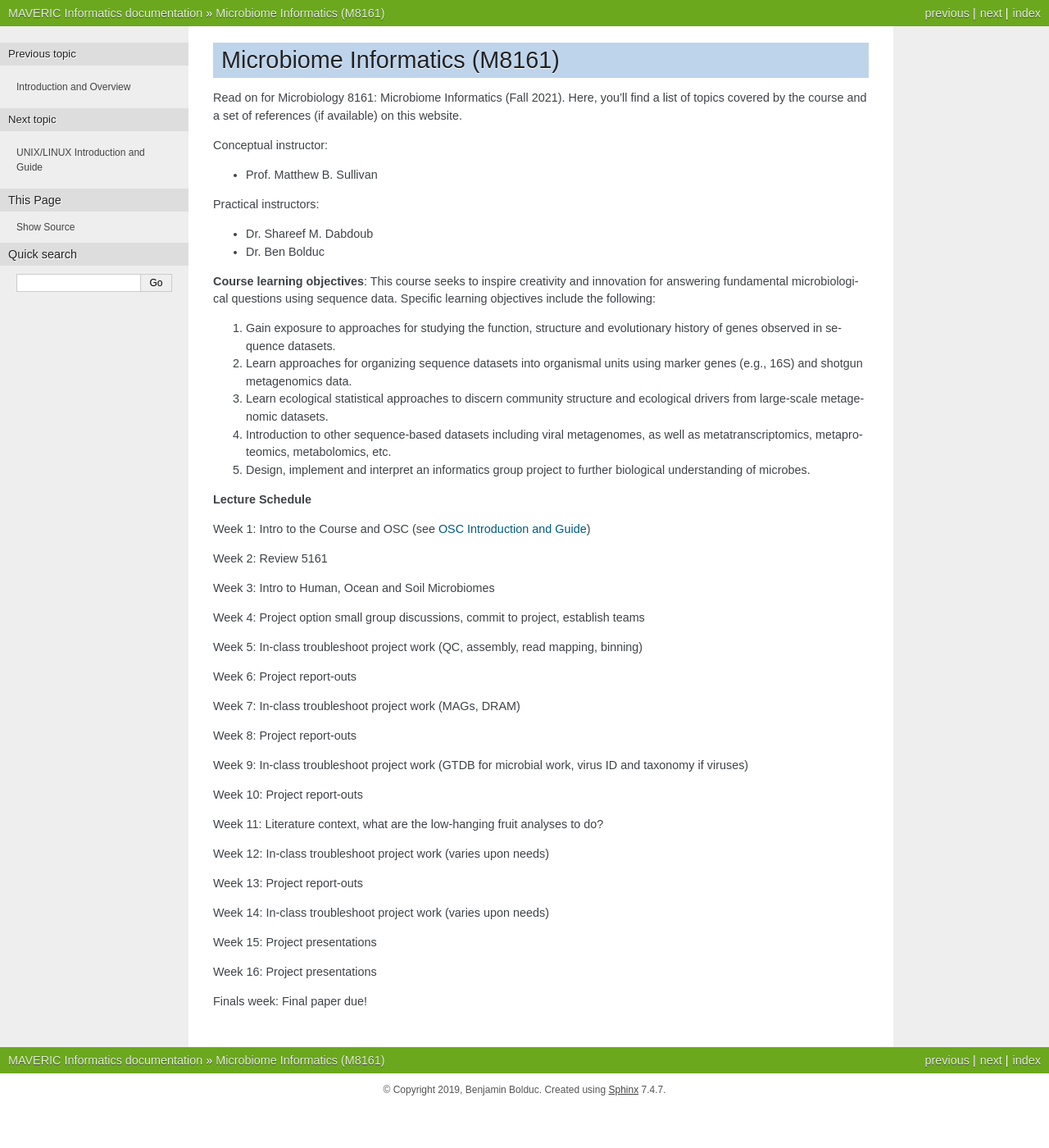
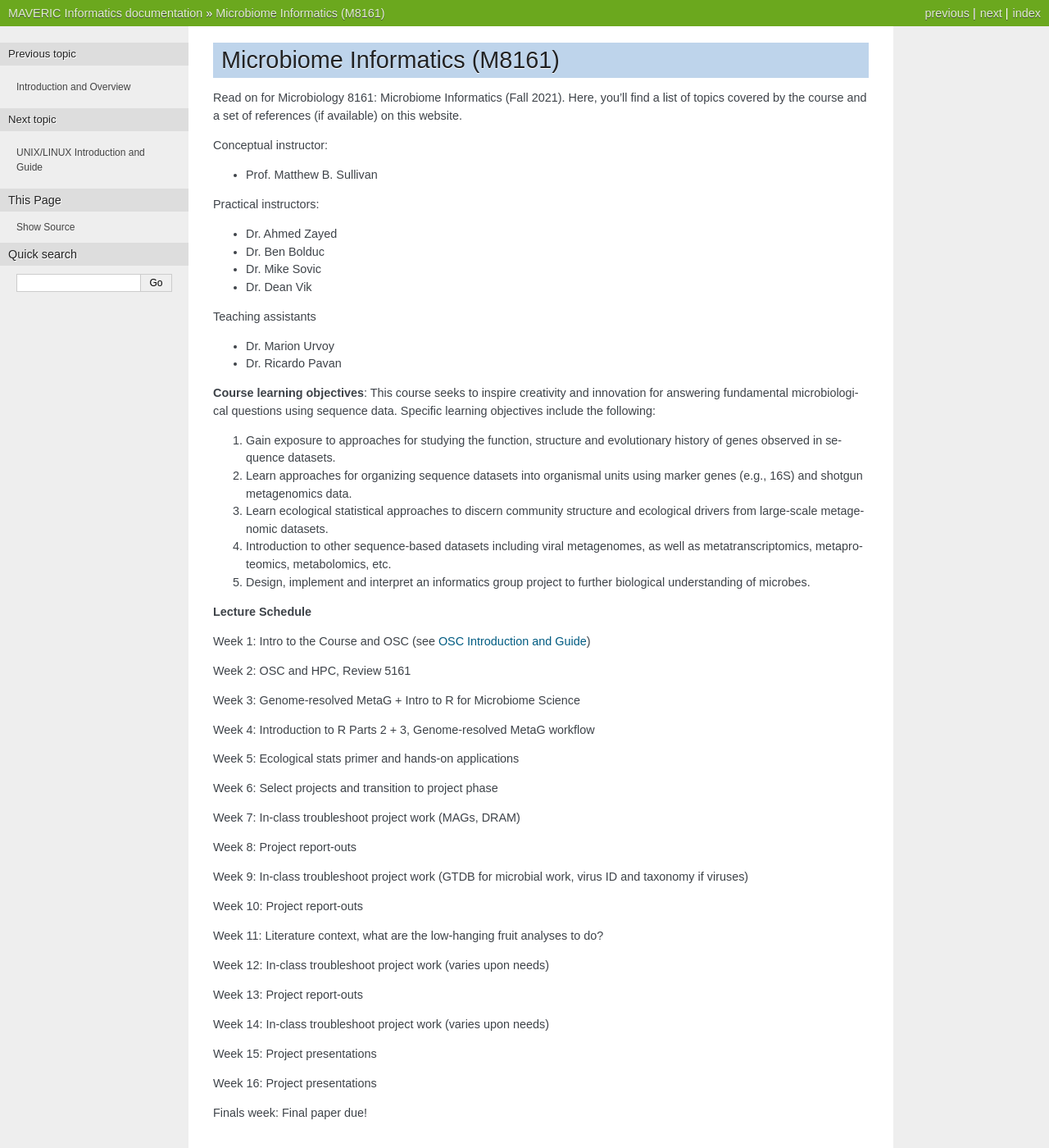
Before and after one commit to MAVERIC-Labs/MAVERIC_informatics, a Sphinx documentation site: the page built from docs/source/Microbial-Informatics.rst, in a window 1280 px wide and 1400 px high. Shown: the whole window at 82% size. Built offline with Sphinx 7.4.7, drawn with Linux system fonts in a browser that asks for light colours.

Commit message:
Update class info

```diff
--- a/docs/source/Microbial-Informatics.rst
+++ b/docs/source/Microbial-Informatics.rst
@@ -10,8 +10,15 @@ Conceptual instructor:
 
 Practical instructors:
 
-* Dr. Shareef M. Dabdoub
+* Dr. Ahmed Zayed
 * Dr. Ben Bolduc
+* Dr. Mike Sovic
+* Dr. Dean Vik
+
+Teaching assistants
+
+* Dr. Marion Urvoy
+* Dr. Ricardo Pavan
 
 **Course learning objectives**: This course seeks to inspire creativity and innovation for answering fundamental
 microbiological questions using sequence data. Specific learning objectives include the following:
@@ -26,15 +33,15 @@ microbiological questions using sequence data. Specific learning objectives incl
 
 Week 1: Intro to the Course and OSC (see :ref:`OSC`)
 
-Week 2: Review 5161
+Week 2: OSC and HPC, Review 5161
 
-Week 3: Intro to Human, Ocean and Soil Microbiomes
+Week 3: Genome-resolved MetaG + Intro to R for Microbiome Science
 
-Week 4: Project option small group discussions, commit to project, establish teams
+Week 4: Introduction to R Parts 2 + 3, Genome-resolved MetaG workflow
 
-Week 5: In-class troubleshoot project work (QC, assembly, read mapping, binning)
+Week 5: Ecological stats primer and hands-on applications
 
-Week 6: Project report-outs
+Week 6: Select projects and transition to project phase
 
 Week 7: In-class troubleshoot project work (MAGs, DRAM)
 
--- a/docs/source/Processing-a-Viral-Metagenome.rst
+++ b/docs/source/Processing-a-Viral-Metagenome.rst
@@ -677,6 +677,7 @@ in, ensure you go through them.
     python /users/PAS1117/osu9664/eMicro-Apps/Process-VS2_and_DRAMv.py --vs2-scores $vs2_final_score --checkv-contam $checkv_contamination --dramv-amg $amg_summary --vs2-genomes $vs2_genomes --output-dir $output_dir --drop-manual
 
 
+
 .. code-block:: bash
 
     $ sacct -j 5427090 --format "CPUTime,MaxRSS,Elapsed"
```
Also changed, not shown: docs/source/OSC.rst (line endings or trailing spaces), 8 other files.
